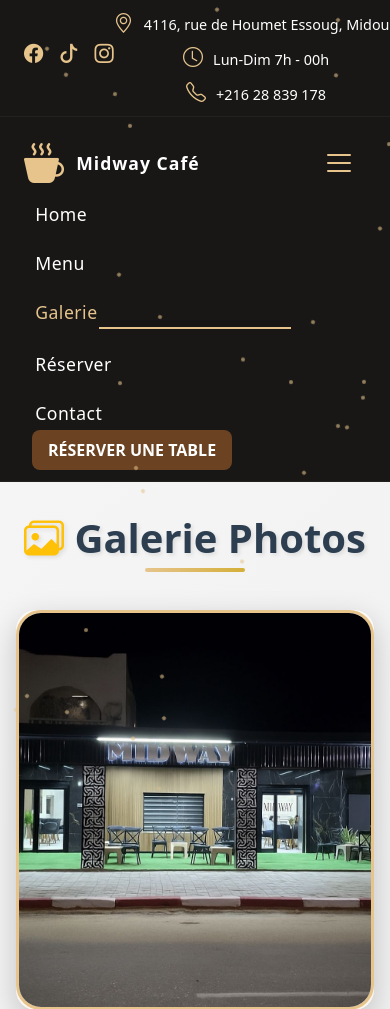
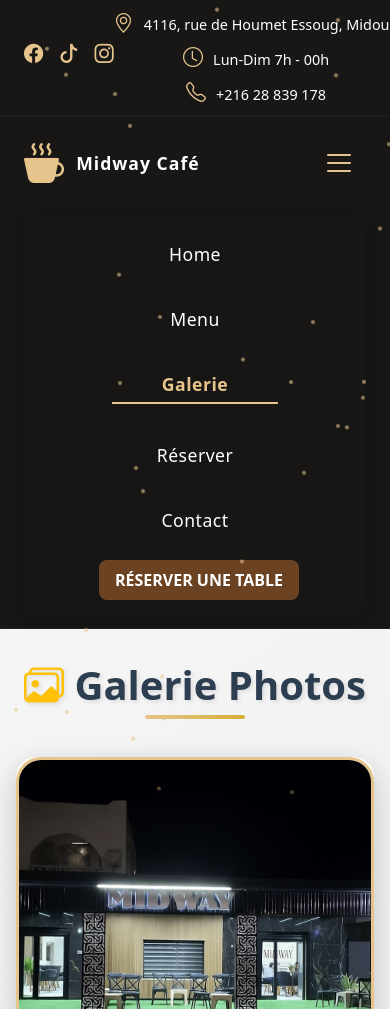
Before and after one commit to omaarjami-ds/midway-cafe-website, a Django app: page /galerie/ in a window 390 px wide, after a click that opens the changed part. Shown: the top 1009 px of the page. Run offline with Django 5.2, Linux system fonts and the light colour scheme.

Commit message:
Fix: Menu mobile uniforme sur toutes les pages

```diff
--- a/menu/templates/menu/base.html
+++ b/menu/templates/menu/base.html
@@ -136,6 +136,60 @@
         width: 60%;
         border-bottom: 2px solid #e6c48c;
         margin-top: 2px;
+    }
+
+    /* Force l'état actif pour toutes les pages */
+    .main-navbar .nav-link.active {
+        color: #e6c48c !important;
+        font-weight: 600;
+    }
+    .main-navbar .nav-link.active::after {
+        content: '';
+        display: block;
+        margin: 0 auto;
+        width: 60%;
+        border-bottom: 2px solid #e6c48c;
+        margin-top: 2px;
+    }
+
+    /* Styles spécifiques pour le menu mobile */
+    @media (max-width: 991px) {
+        .navbar-collapse {
+            background: rgba(24, 23, 22, 0.98);
+            border-radius: 8px;
+            margin-top: 1rem;
+            padding: 1rem;
+            box-shadow: 0 4px 20px rgba(0,0,0,0.3);
+        }
+
+        .navbar-nav {
+            text-align: center;
+        }
+
+        .navbar-nav .nav-link {
+            color: #fff !important;
+            font-size: 1.1rem;
+            padding: 0.5rem 1rem;
+            margin: 0.2rem 0;
+        }
+
+        .navbar-nav .nav-link.active {
+            color: #e6c48c !important;
+            font-weight: 600;
+        }
+
+        .navbar-nav .nav-link.active::after {
+            content: '';
+            display: block;
+            margin: 0.3rem auto 0;
+            width: 60%;
+            border-bottom: 2px solid #e6c48c;
+        }
+
+        .navbar-icons {
+            justify-content: center;
+            margin-top: 1rem;
+        }
     }
     .main-navbar .navbar-icons {
         display: flex;
```
Also changed, not shown: CORRECTION_MENU_MOBILE.md (added, +75 -0 lines).
